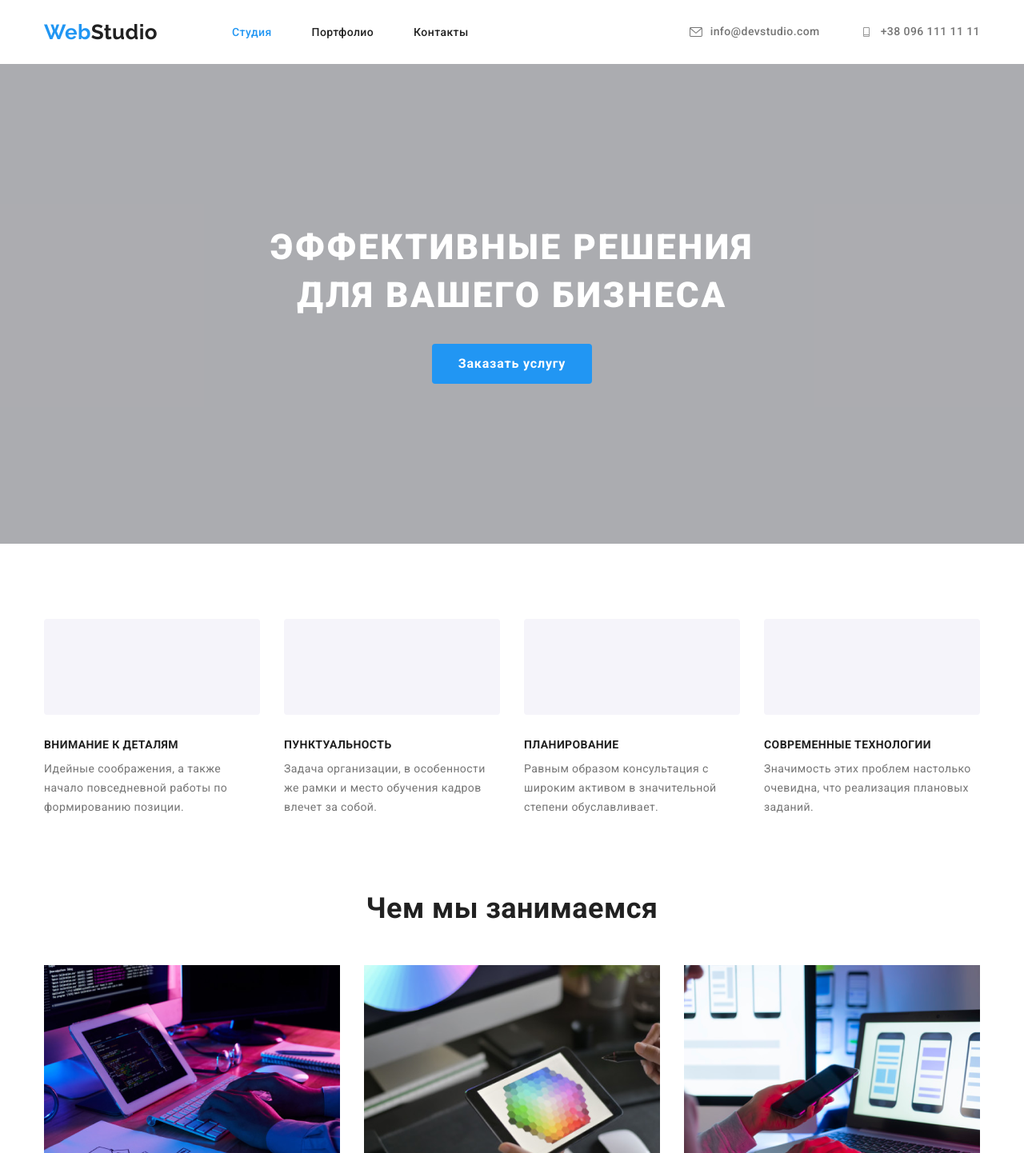
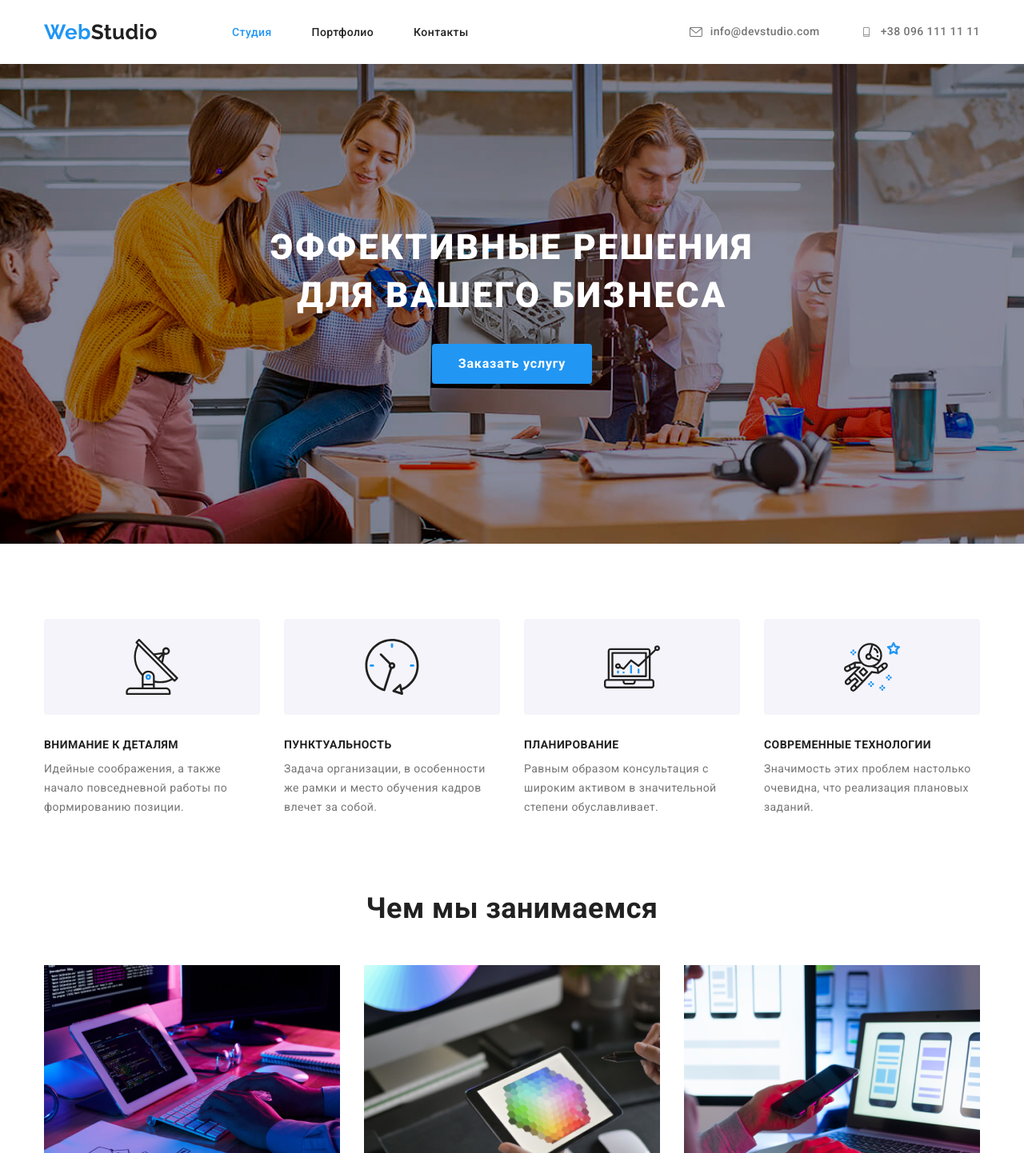
Before and after one commit to Serhii-Ruhtik/goit-markup-hw-04, a plain HTML site: page index.html in a window 1280 px wide. Shown: the top 1442 px of the page at 80% size. Drawn offline with nearby package versions, Linux system fonts and the light colour scheme.

Commit message:
home-work-04

```diff
--- a/css/stales.css
+++ b/css/stales.css
@@ -226,9 +226,9 @@ img {
 
 .hero {
   background-color: var(--color-hero-footer);
+  background-image: url(../img/hero/hero.jpg);
+  background-image: rgba(47, 48, 58, 0.4);
 
-  background-color: rgba(47, 48, 58, 0.4);
-  background-image: url(./img/icon/Img-main.svg);
   background-position: center;
   background-repeat: no-repeat;
   transform: uppercase;
@@ -290,16 +290,27 @@ img {
   clip: rect(0 0 0 0);
 }
 
+.item-main-features::before {
+  content: "";
+
+  display: block;
+  width: 270px;
+  height: 120px;
+  background-color: #f5f4fa;
+
+  border-radius: 4px;
+}
+
+
 .antenna::before {
-  background-image: url(../img/);
+  background-image: url(../img/icon/antenna.svg);
   background-repeat: no-repeat;
-
   background-position: center;
   margin-bottom: 30px;
 }
 
 .clock::before {
-  background-image: url(../img/icon/clock1.svg);
+  background-image: url(../img/icon/clock.svg);
   background-repeat: no-repeat;
   background-position: center;
   margin-bottom: 30px;
@@ -598,16 +609,7 @@ img {
   margin-right: 0;
 }
 
-.item-main-features::before {
-  content: "";
 
-  display: block;
-  width: 270px;
-  height: 120px;
-  background: #f5f4fa;
-
-  border-radius: 4px;
-}
 
 
 .section-margin {
```
Also changed, not shown: img/hero/hero.jpg (added), img/icon/antenna.svg (renamed from img/icon/antenna1.svg), img/icon/astronaut.svg (renamed from img/icon/astronaut 1.svg), img/icon/clock.svg (renamed from img/icon/clock1.svg), img/icon/diagram.svg (renamed from img/icon/diagram 1.svg), img/icon/facebook.svg (renamed from img/icon/facebook 1.svg).
